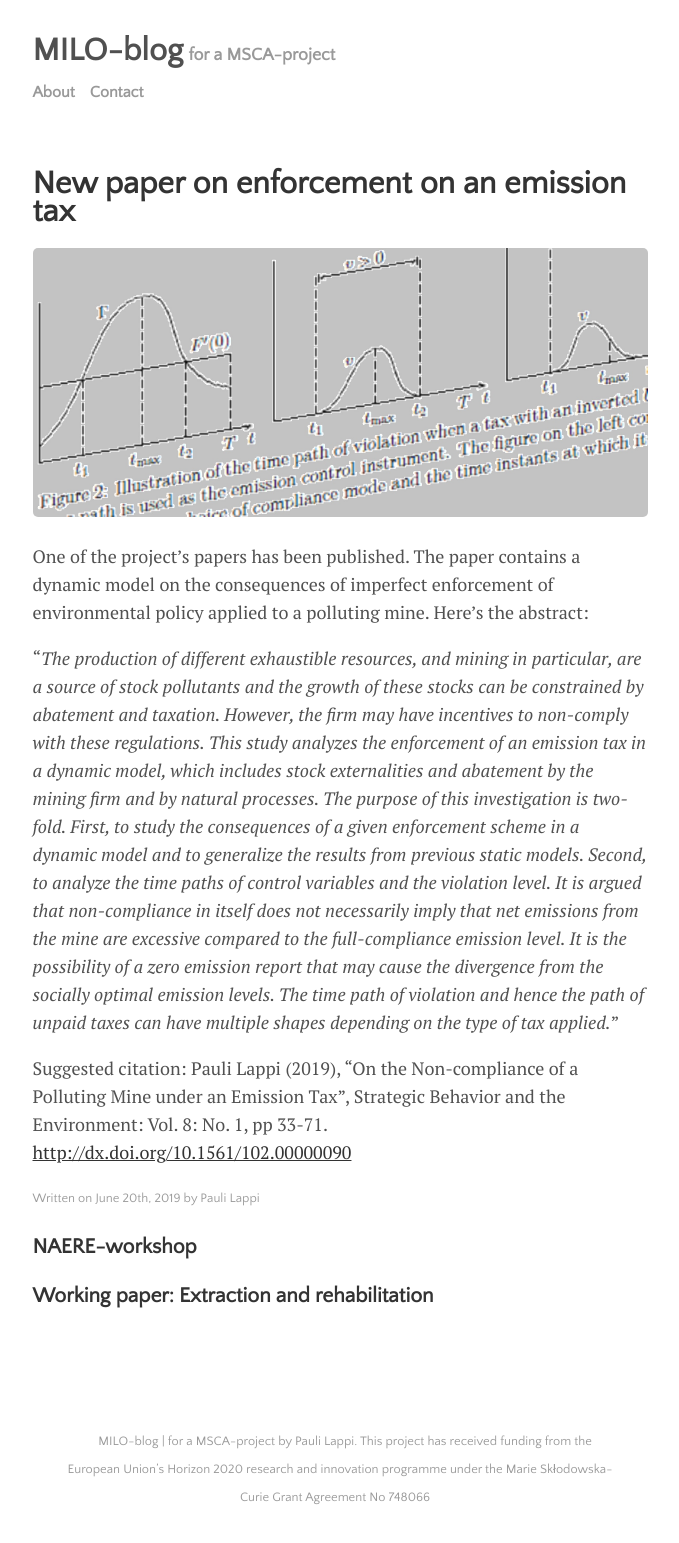
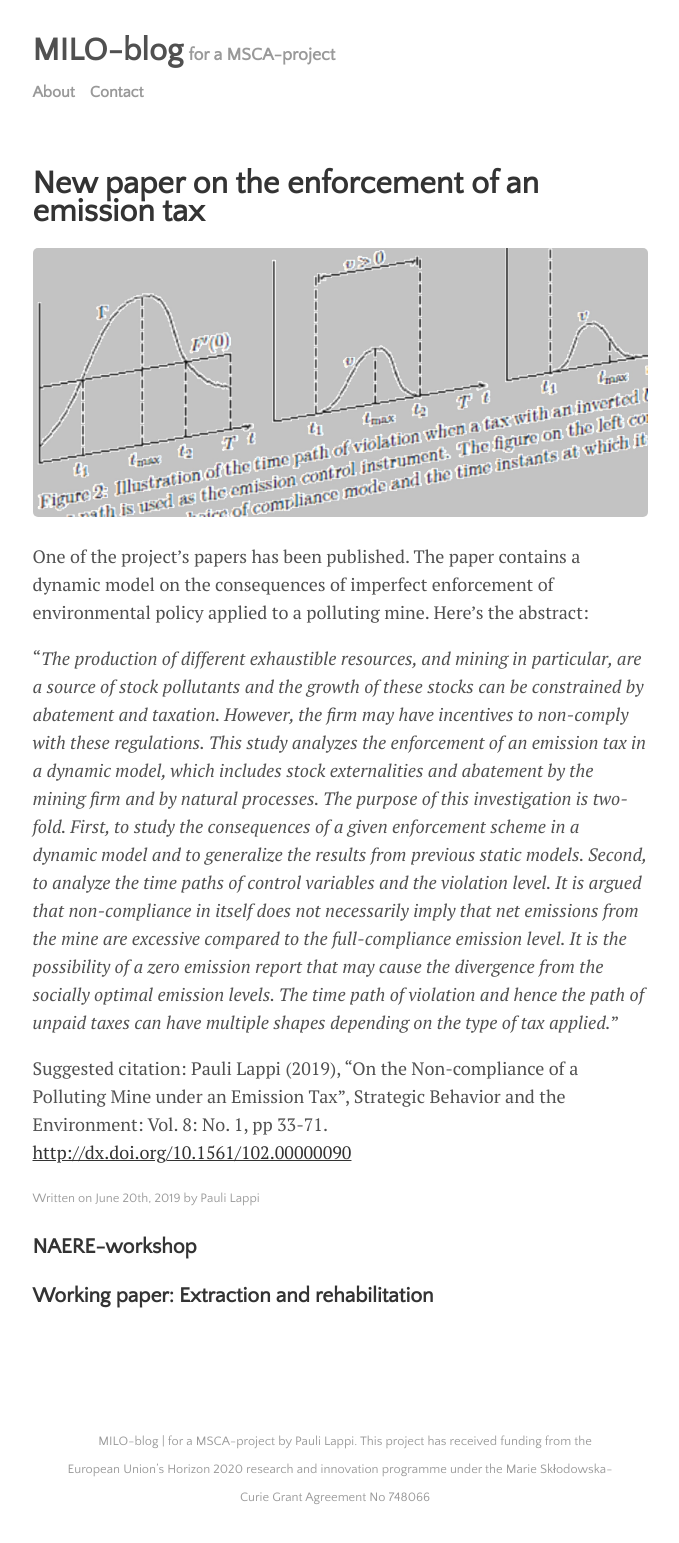
Before and after one commit to plappi/Milo, a Jekyll site: the page built from _posts/2019-6-20-sbe.md, in a window 1280 px wide. Shown: the whole page, without its empty margins (300-979 px from the left). Built offline with Jekyll 4.4.1, drawn with Linux system fonts in a browser that asks for light colours; nearby versions of some CDN libraries.

Commit message:
Update 2019-6-20-sbe.md

```diff
--- a/_posts/2019-6-20-sbe.md
+++ b/_posts/2019-6-20-sbe.md
@@ -1,6 +1,6 @@
 ---
 layout: post
-title: "New paper on enforcement on an emission tax"
+title: "New paper on the enforcement of an emission tax"
 author: "Pauli Lappi"
 categories: journal
 tags: [documentation,sample]
```
